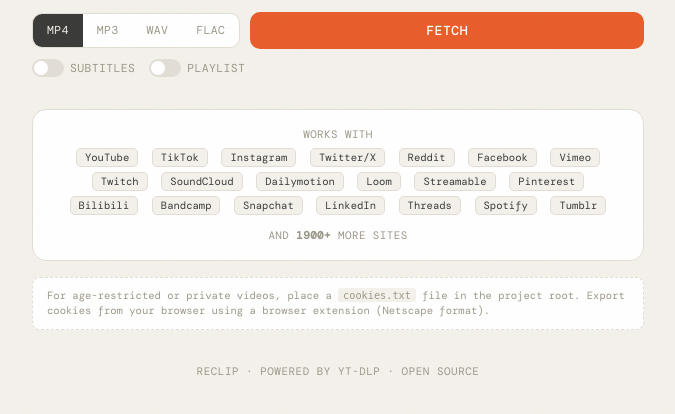
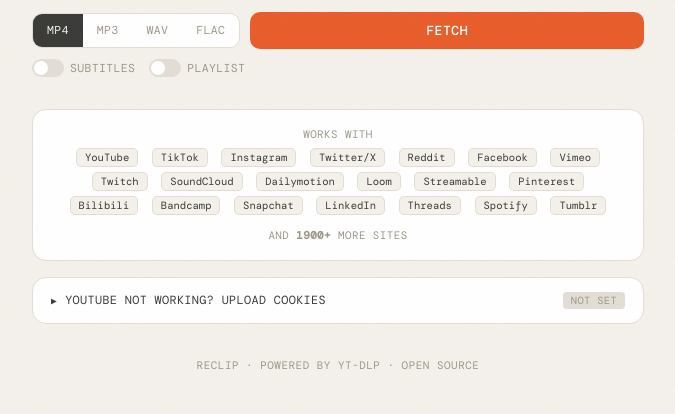
Before and after one commit to nimishgoel5600/reclip, a Flask app: page / in a window 1280 px wide. Shown: the part 318-732 px from the top of the page, without its empty margins (302-977 px from the left). Run offline with Flask 3, Linux system fonts and the light colour scheme; some web fonts are replaced.

Commit message:
fix: add cookie upload UI for YouTube auth on datacenter servers
YouTube blocks datacenter IPs (like Render). Users can now upload
cookies.txt directly from the web UI to authenticate. Also switched
to android+web player clients for better server compatibility.

Co-Authored-By: Claude Opus 4.6 (1M context) <noreply@anthropic.com>

```diff
--- a/app.py
+++ b/app.py
@@ -18,17 +18,10 @@ JOB_TTL = 3600  # seconds before completed jobs are cleaned up
 MAX_FILE_SIZE = "2G"  # yt-dlp max file size limit
 DOWNLOAD_TIMEOUT = 600  # 10 min per download
 
-# Common yt-dlp flags for headless server environments
-YT_DLP_BASE = [
-    "yt-dlp",
-    "--no-warnings",
-    "--no-check-certificates",
-    "--user-agent", "Mozilla/5.0 (Windows NT 10.0; Win64; x64) AppleWebKit/537.36 (KHTML, like Gecko) Chrome/131.0.0.0 Safari/537.36",
-    "--extractor-args", "youtube:player_client=web,mediaconnect",
-]
-
 app = Flask(__name__)
-DOWNLOAD_DIR = os.path.join(os.path.dirname(__file__), "downloads")
+BASE_DIR = os.path.dirname(os.path.abspath(__file__))
+DOWNLOAD_DIR = os.path.join(BASE_DIR, "downloads")
+COOKIE_PATH = os.path.join(BASE_DIR, "cookies.txt")
 os.makedirs(DOWNLOAD_DIR, exist_ok=True)
 
 logging.basicConfig(level=logging.INFO, format="%(asctime)s [%(levelname)s] %(message)s")
@@ -37,6 +30,21 @@ log = logging.getLogger("reclip")
 jobs = {}
 jobs_lock = threading.Lock()
 executor = ThreadPoolExecutor(max_workers=MAX_WORKERS)
+
+
+def _build_cmd():
+    """Build base yt-dlp command with cookie support."""
+    cmd = [
+        "yt-dlp",
+        "--no-warnings",
+        "--no-check-certificates",
+        "--user-agent", "Mozilla/5.0 (Windows NT 10.0; Win64; x64) AppleWebKit/537.36 (KHTML, like Gecko) Chrome/131.0.0.0 Safari/537.36",
+        "--extractor-args", "youtube:player_client=android,web",
+    ]
+    if os.path.isfile(COOKIE_PATH):
+        cmd += ["--cookies", COOKIE_PATH]
+    return cmd
+
 
 # ---------------------------------------------------------------------------
 # Simple rate limiter (per IP)
@@ -137,7 +145,7 @@ def run_download(job_id, url, format_choice, format_id, subtitles, playlist):
     else:
         out_template = os.path.join(DOWNLOAD_DIR, f"{job_id}.%(ext)s")
 
-    cmd = YT_DLP_BASE + ["-o", out_template, "--max-filesize", MAX_FILE_SIZE]
+    cmd = _build_cmd() + ["-o", out_template, "--max-filesize", MAX_FILE_SIZE]
 
     if not playlist:
         cmd.append("--no-playlist")
@@ -157,11 +165,6 @@ def run_download(job_id, url, format_choice, format_id, subtitles, playlist):
     # Subtitles
     if subtitles:
         cmd += ["--write-subs", "--write-auto-subs", "--sub-lang", "en", "--embed-subs"]
-
-    # Cookie file support
-    cookie_path = os.path.join(os.path.dirname(__file__), "cookies.txt")
-    if os.path.isfile(cookie_path):
-        cmd += ["--cookies", cookie_path]
 
     # Retry & network resilience
     cmd += ["--retries", "3", "--fragment-retries", "3"]
@@ -246,7 +249,8 @@ def run_download(job_id, url, format_choice, format_id, subtitles, playlist):
 # ---------------------------------------------------------------------------
 @app.route("/")
 def index():
-    return render_template("index.html")
+    has_cookies = os.path.isfile(COOKIE_PATH)
+    return render_template("index.html", has_cookies=has_cookies)
 
 
 @app.route("/health")
@@ -264,12 +268,7 @@ def get_info():
     if not url:
         return jsonify({"error": "No URL provided"}), 400
 
-    cmd = YT_DLP_BASE + ["--no-playlist", "-j", url]
-
-    # Cookie file support
-    cookie_path = os.path.join(os.path.dirname(__file__), "cookies.txt")
-    if os.path.isfile(cookie_path):
-        cmd += ["--cookies", cookie_path]
+    cmd = _build_cmd() + ["--no-playlist", "-j", url]
 
     try:
         result = subprocess.run(cmd, capture_output=True, text=True, timeout=60)
@@ -391,22 +390,39 @@ def download_file(job_id):
     return send_file(real_path, as_attachment=True, download_name=job.get("filename", "download"))
 
 
-@app.route("/api/supported")
-def supported_sites():
-    """Return a list of popular supported sites for the UI."""
-    sites = [
-        {"name": "YouTube", "icon": "yt"}, {"name": "TikTok", "icon": "tt"},
-        {"name": "Instagram", "icon": "ig"}, {"name": "Twitter/X", "icon": "tw"},
-        {"name": "Reddit", "icon": "rd"}, {"name": "Facebook", "icon": "fb"},
-        {"name": "Vimeo", "icon": "vm"}, {"name": "Twitch", "icon": "twi"},
-        {"name": "Dailymotion", "icon": "dm"}, {"name": "SoundCloud", "icon": "sc"},
-        {"name": "Loom", "icon": "lm"}, {"name": "Streamable", "icon": "st"},
-        {"name": "Pinterest", "icon": "pt"}, {"name": "Tumblr", "icon": "tu"},
-        {"name": "Threads", "icon": "th"}, {"name": "LinkedIn", "icon": "li"},
-        {"name": "Bilibili", "icon": "bl"}, {"name": "Bandcamp", "icon": "bc"},
-        {"name": "Spotify", "icon": "sp"}, {"name": "Snapchat", "icon": "sn"},
-    ]
-    return jsonify({"sites": sites, "total": "1900+"})
+@app.route("/api/cookies", methods=["POST"])
+def upload_cookies():
+    """Upload cookies.txt from the browser for YouTube/other auth."""
+    text = request.get_data(as_text=True)
+    if not text or len(text) < 10:
+        return jsonify({"error": "Empty or invalid cookie data"}), 400
+    if len(text) > 500_000:
+        return jsonify({"error": "Cookie file too large"}), 400
+
+    # Basic validation: Netscape cookie format starts with comments or domain
+    lines = text.strip().split("\n")
+    valid = any(l.strip().startswith(("#", ".")) or "\t" in l for l in lines[:5])
+    if not valid:
+        return jsonify({"error": "Invalid format — must be Netscape cookie format (cookies.txt)"}), 400
+
+    with open(COOKIE_PATH, "w") as f:
+        f.write(text)
+
+    log.info("Cookies uploaded (%d bytes)", len(text))
+    return jsonify({"ok": True, "message": "Cookies saved — YouTube should work now"})
+
+
+@app.route("/api/cookies", methods=["DELETE"])
+def delete_cookies():
+    """Remove uploaded cookies."""
+    if os.path.isfile(COOKIE_PATH):
+        os.remove(COOKIE_PATH)
+    return jsonify({"ok": True})
+
+
+@app.route("/api/cookies/status")
+def cookies_status():
+    return jsonify({"has_cookies": os.path.isfile(COOKIE_PATH)})
 
 
 if __name__ == "__main__":
--- a/templates/index.html
+++ b/templates/index.html
@@ -537,18 +537,95 @@
       line-height: 1.8;
     }
 
-    /* Cookie hint */
-    .cookie-hint {
+    /* Cookie panel */
+    .cookie-panel {
       margin-top: 16px;
-      padding: 10px 14px;
+      padding: 14px 18px;
       background: var(--card);
-      border: 1px dashed var(--card-border);
+      border: 1.5px solid var(--card-border);
+      border-radius: var(--radius);
+    }
+    .cookie-panel summary {
+      font-size: 0.74rem;
+      color: var(--fg);
+      cursor: pointer;
+      letter-spacing: 0.03em;
+      text-transform: uppercase;
+      user-select: none;
+      list-style: none;
+      display: flex;
+      align-items: center;
+      gap: 8px;
+    }
+    .cookie-panel summary::-webkit-details-marker { display: none; }
+    .cookie-panel summary .arrow {
+      transition: transform 0.2s;
+      font-size: 0.6rem;
+    }
+    .cookie-panel[open] summary .arrow { transform: rotate(90deg); }
+    .cookie-panel .cookie-status {
+      margin-left: auto;
+      font-size: 0.65rem;
+      padding: 2px 8px;
+      border-radius: 4px;
+    }
+    .cookie-status.active { background: var(--success); color: #fff; }
+    .cookie-status.inactive { background: var(--card-border); color: var(--muted); }
+    .cookie-body {
+      margin-top: 12px;
+    }
+    .cookie-body p {
+      font-size: 0.68rem;
+      color: var(--muted);
+      line-height: 1.6;
+      margin-bottom: 10px;
+    }
+    .cookie-body textarea {
+      width: 100%;
+      min-height: 80px;
+      padding: 10px 12px;
+      font-size: 0.7rem;
+      border: 1.5px solid var(--card-border);
       border-radius: 8px;
+      background: var(--bg);
+      color: var(--fg);
+      font-family: 'DM Mono', monospace;
+      resize: vertical;
+    }
+    .cookie-actions {
+      display: flex;
+      gap: 8px;
+      margin-top: 8px;
+    }
+    .cookie-actions button {
+      padding: 7px 16px;
+      border: none;
+      border-radius: 7px;
+      font-family: 'DM Mono', monospace;
+      font-size: 0.7rem;
+      cursor: pointer;
+      text-transform: uppercase;
+      letter-spacing: 0.03em;
+      transition: opacity 0.2s;
+    }
+    .cookie-actions button:hover { opacity: 0.85; }
+    .cookie-save { background: var(--accent); color: #fff; }
+    .cookie-remove { background: var(--card-border); color: var(--fg); }
+    .cookie-msg {
+      font-size: 0.68rem;
+      margin-top: 6px;
+      min-height: 18px;
+    }
+    .cookie-msg.ok { color: var(--success); }
+    .cookie-msg.err { color: var(--error); }
+    .cookie-steps {
       font-size: 0.66rem;
       color: var(--muted);
-      line-height: 1.5;
+      line-height: 1.8;
+      margin-top: 6px;
+      padding-left: 16px;
     }
-    .cookie-hint code {
+    .cookie-steps code {
       background: var(--bg);
       padding: 1px 5px;
       border-radius: 3px;
@@ -646,10 +723,30 @@
       <p style="margin-top:8px">and <strong>1900+</strong> more sites</p>
     </div>
 
-    <div class="cookie-hint">
-      For age-restricted or private videos, place a <code>cookies.txt</code> file in the project root.
-      Export cookies from your browser using a browser extension (Netscape format).
-    </div>
+    <details class="cookie-panel" id="cookiePanel">
+      <summary>
+        <span class="arrow">&#9654;</span>
+        YouTube not working? Upload Cookies
+        <span class="cookie-status" id="cookieStatus"></span>
+      </summary>
+      <div class="cookie-body">
+        <p>YouTube blocks datacenter IPs. Upload your browser cookies to authenticate.</p>
+        <ol class="cookie-steps">
+          <li>Install a cookie export extension (search <code>cookies.txt</code> in your browser's extension store)</li>
+          <li>Go to <strong>youtube.com</strong> and make sure you're logged in</li>
+          <li>Click the extension and export/copy cookies for youtube.com</li>
+          <li>Paste the contents below and click <strong>Save</strong></li>
+        </ol>
+        <textarea id="cookieText" placeholder="# Netscape HTTP Cookie File&#10;.youtube.com&#9;TRUE&#9;/&#9;TRUE&#9;0&#9;COOKIE_NAME&#9;COOKIE_VALUE"></textarea>
+        <div class="cookie-actions">
+          <button class="cookie-save" onclick="saveCookies()">Save Cookies</button>
+          <button class="cookie-remove" onclick="removeCookies()">Remove</button>
+          <input type="file" id="cookieFile" accept=".txt" style="display:none" onchange="loadCookieFile(event)">
+          <button class="cookie-remove" onclick="document.getElementById('cookieFile').click()">Upload File</button>
+        </div>
+        <div class="cookie-msg" id="cookieMsg"></div>
+      </div>
+    </details>
 
     <div class="footer">
       ReClip &middot; Powered by yt-dlp &middot; Open Source
@@ -1015,6 +1112,71 @@
 
       if (btn) { btn.disabled = false; btn.textContent = 'Download All'; }
     }
+
+    // ---- Cookies ----
+    async function checkCookieStatus() {
+      try {
+        const res = await fetch('/api/cookies/status');
+        const data = await res.json();
+        const el = document.getElementById('cookieStatus');
+        if (data.has_cookies) {
+          el.textContent = 'ACTIVE';
+          el.className = 'cookie-status active';
+        } else {
+          el.textContent = 'NOT SET';
+          el.className = 'cookie-status inactive';
+        }
+      } catch {}
+    }
+    checkCookieStatus();
+
+    async function saveCookies() {
+      const text = document.getElementById('cookieText').value.trim();
+      const msg = document.getElementById('cookieMsg');
+      if (!text) { msg.textContent = 'Paste your cookies first'; msg.className = 'cookie-msg err'; return; }
+      try {
+        const res = await fetch('/api/cookies', {
+          method: 'POST',
+          headers: { 'Content-Type': 'text/plain' },
+          body: text,
+        });
+        const data = await res.json();
+        if (data.ok) {
+          msg.textContent = data.message;
+          msg.className = 'cookie-msg ok';
+          checkCookieStatus();
+        } else {
+          msg.textContent = data.error || 'Failed to save';
+          msg.className = 'cookie-msg err';
+        }
+      } catch (e) {
+        msg.textContent = 'Error: ' + e.message;
+        msg.className = 'cookie-msg err';
+      }
+    }
+
+    async function removeCookies() {
+      try {
+        await fetch('/api/cookies', { method: 'DELETE' });
+        document.getElementById('cookieText').value = '';
+        document.getElementById('cookieMsg').textContent = 'Cookies removed';
+        document.getElementById('cookieMsg').className = 'cookie-msg ok';
+        checkCookieStatus();
+      } catch {}
+    }
+
+    function loadCookieFile(event) {
+      const file = event.target.files[0];
+      if (!file) return;
+      const reader = new FileReader();
+      reader.onload = (e) => {
+        document.getElementById('cookieText').value = e.target.result;
+        document.getElementById('cookieMsg').textContent = 'File loaded — click Save to apply';
+        document.getElementById('cookieMsg').className = 'cookie-msg ok';
+      };
+      reader.readAsText(file);
+      event.target.value = '';
+    }
   </script>
 </body>
 </html>
```
